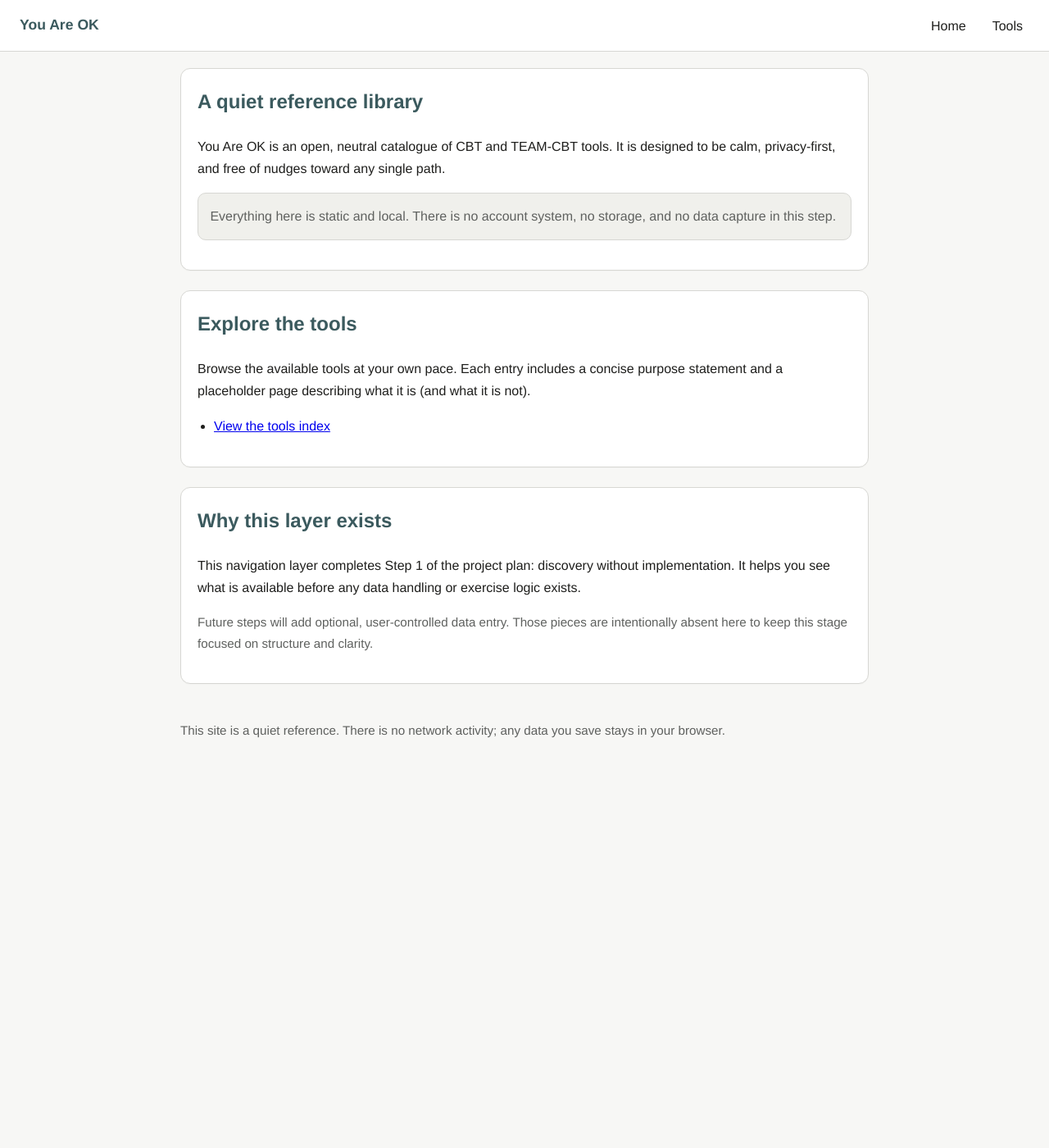
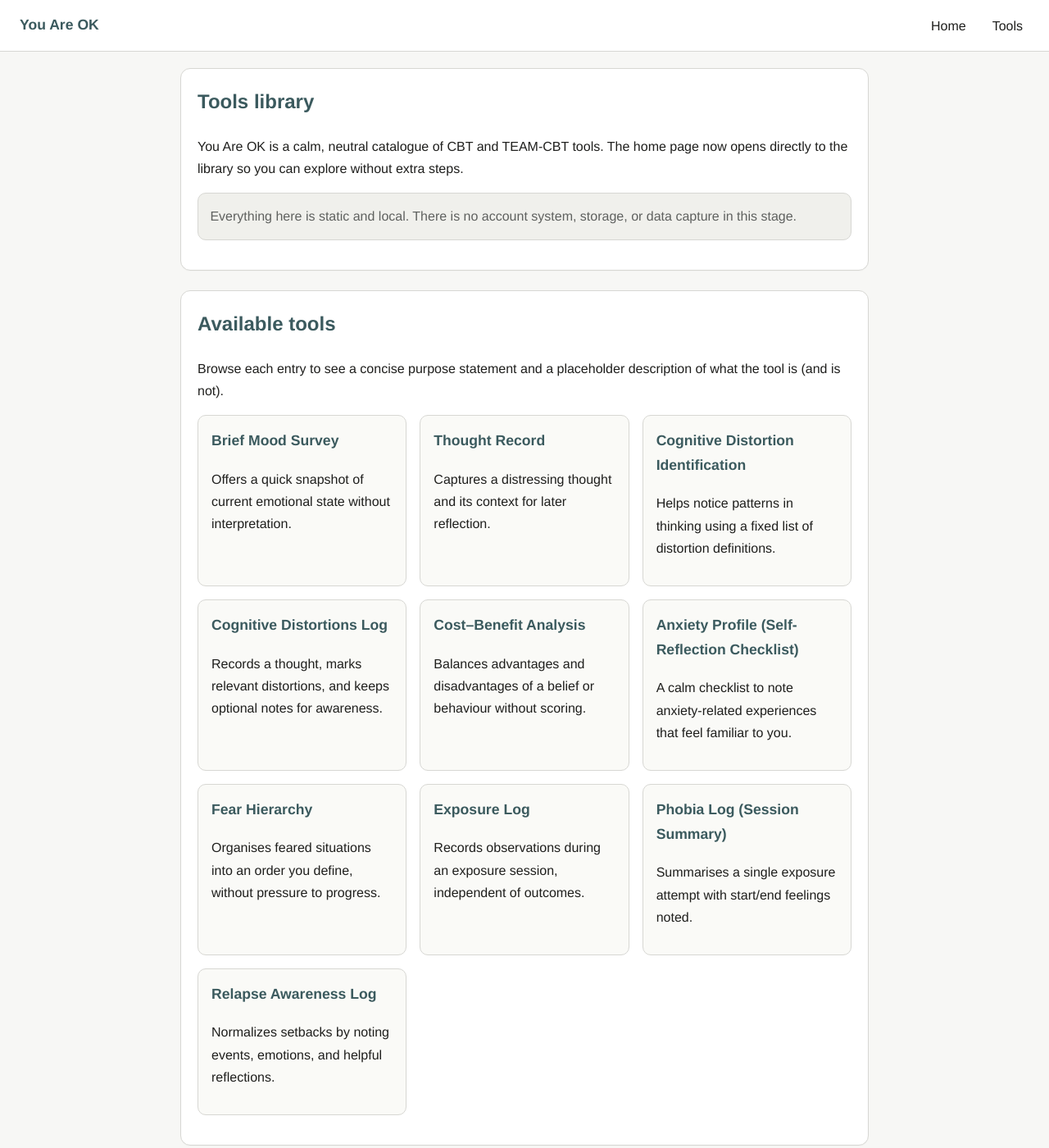
Before and after one commit to ptrcko/you-are-ok, a Jekyll site: the page built from index.md, in a window 1280 px wide and 1400 px high. Shown: the whole window at 82% size. Built offline with Jekyll 4.4.1, drawn with Linux system fonts in a browser that asks for light colours.

Commit message:
Update home page to tools library

```diff
--- a/index.md
+++ b/index.md
@@ -1,24 +1,57 @@
 ---
 layout: default
-title: Home
+title: Tools
 ---
 
 <section>
-  <h2>A quiet reference library</h2>
-  <p>You Are OK is an open, neutral catalogue of CBT and TEAM-CBT tools. It is designed to be calm, privacy-first, and free of nudges toward any single path.</p>
-  <p class="notice">Everything here is static and local. There is no account system, no storage, and no data capture in this step.</p>
+  <h2>Tools library</h2>
+  <p>You Are OK is a calm, neutral catalogue of CBT and TEAM-CBT tools. The home page now opens directly to the library so you can explore without extra steps.</p>
+  <p class="notice">Everything here is static and local. There is no account system, storage, or data capture in this stage.</p>
 </section>
 
 <section>
-  <h2>Explore the tools</h2>
-  <p>Browse the available tools at your own pace. Each entry includes a concise purpose statement and a placeholder page describing what it is (and what it is not).</p>
-  <ul>
-    <li><a href="{{ '/tools/' | relative_url }}">View the tools index</a></li>
+  <h2>Available tools</h2>
+  <p>Browse each entry to see a concise purpose statement and a placeholder description of what the tool is (and is not).</p>
+  <ul class="summary-grid">
+    <li class="summary-card">
+      <h3><a href="{{ '/tools/brief-mood-survey/' | relative_url }}">Brief Mood Survey</a></h3>
+      <p>Offers a quick snapshot of current emotional state without interpretation.</p>
+    </li>
+    <li class="summary-card">
+      <h3><a href="{{ '/tools/thought-record/' | relative_url }}">Thought Record</a></h3>
+      <p>Captures a distressing thought and its context for later reflection.</p>
+    </li>
+    <li class="summary-card">
+      <h3><a href="{{ '/tools/cognitive-distortion-identification/' | relative_url }}">Cognitive Distortion Identification</a></h3>
+      <p>Helps notice patterns in thinking using a fixed list of distortion definitions.</p>
+    </li>
+    <li class="summary-card">
+      <h3><a href="{{ '/tools/cognitive-distortions/' | relative_url }}">Cognitive Distortions Log</a></h3>
+      <p>Records a thought, marks relevant distortions, and keeps optional notes for awareness.</p>
+    </li>
+    <li class="summary-card">
+      <h3><a href="{{ '/tools/cost-benefit-analysis/' | relative_url }}">Cost–Benefit Analysis</a></h3>
+      <p>Balances advantages and disadvantages of a belief or behaviour without scoring.</p>
+    </li>
+    <li class="summary-card">
+      <h3><a href="{{ '/tools/anxiety-profile/' | relative_url }}">Anxiety Profile (Self-Reflection Checklist)</a></h3>
+      <p>A calm checklist to note anxiety-related experiences that feel familiar to you.</p>
+    </li>
+    <li class="summary-card">
+      <h3><a href="{{ '/tools/fear-hierarchy/' | relative_url }}">Fear Hierarchy</a></h3>
+      <p>Organises feared situations into an order you define, without pressure to progress.</p>
+    </li>
+    <li class="summary-card">
+      <h3><a href="{{ '/tools/exposure-log/' | relative_url }}">Exposure Log</a></h3>
+      <p>Records observations during an exposure session, independent of outcomes.</p>
+    </li>
+    <li class="summary-card">
+      <h3><a href="{{ '/tools/phobia-log/' | relative_url }}">Phobia Log (Session Summary)</a></h3>
+      <p>Summarises a single exposure attempt with start/end feelings noted.</p>
+    </li>
+    <li class="summary-card">
+      <h3><a href="{{ '/tools/relapse-awareness-log/' | relative_url }}">Relapse Awareness Log</a></h3>
+      <p>Normalizes setbacks by noting events, emotions, and helpful reflections.</p>
+    </li>
   </ul>
 </section>
-
-<section>
-  <h2>Why this layer exists</h2>
-  <p>This navigation layer completes Step 1 of the project plan: discovery without implementation. It helps you see what is available before any data handling or exercise logic exists.</p>
-  <p class="status-note">Future steps will add optional, user-controlled data entry. Those pieces are intentionally absent here to keep this stage focused on structure and clarity.</p>
-</section>
```
